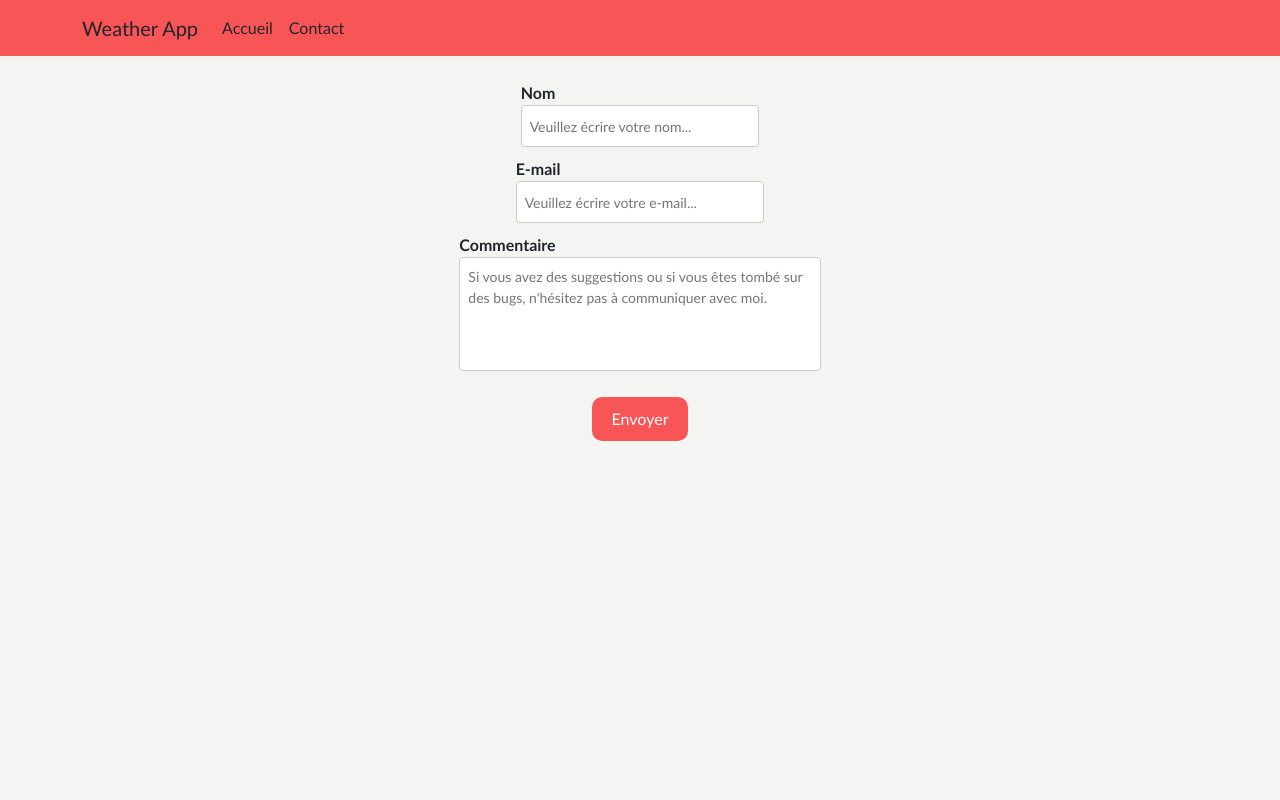
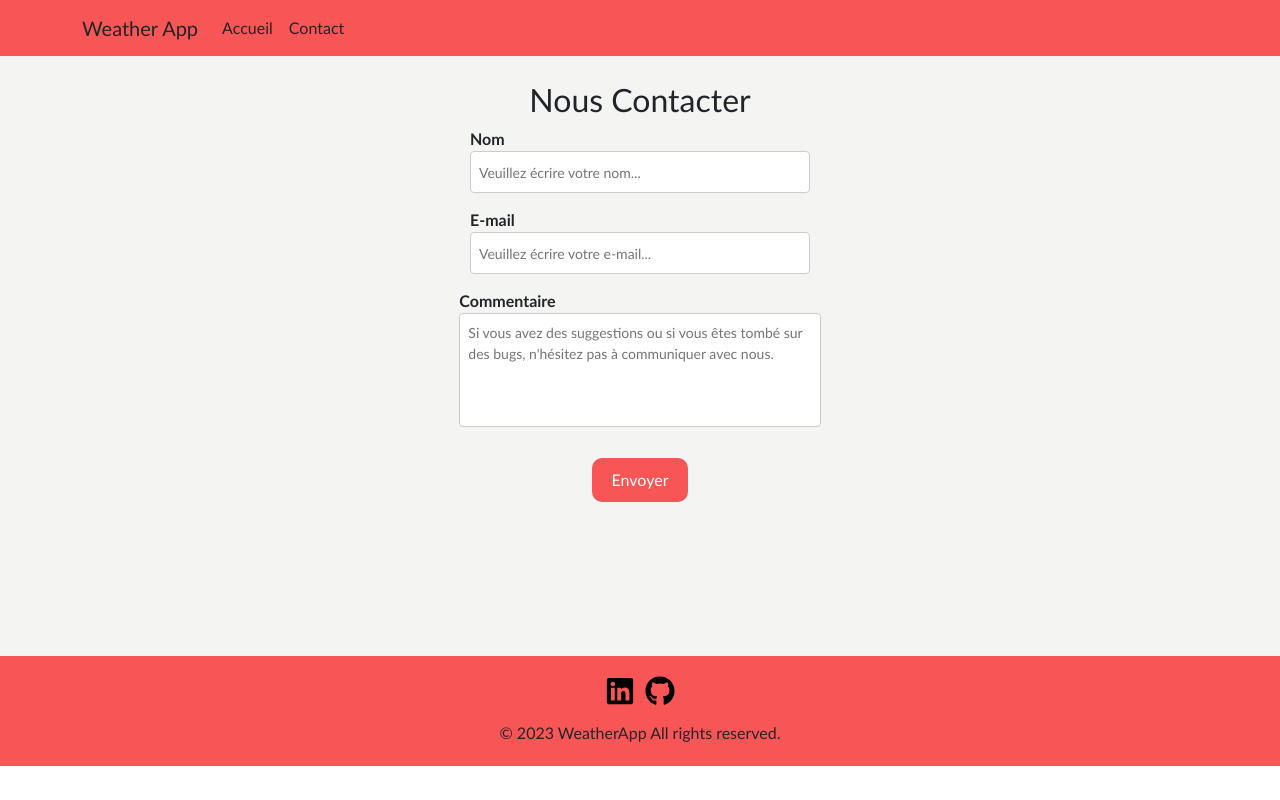
Before and after one commit to Radouane0/weather-app, a React (Create React App) app: page /contact in a window 1280 px wide. Shown: the top 800 px of the page. Built offline with nearby package versions, Linux system fonts and the light colour scheme.

Commit message:
quelsques modifs de style

```diff
--- a/src/index.scss
+++ b/src/index.scss
@@ -10,7 +10,7 @@ html, body, #root {
 
 .bg-main {
   background-color: #F4F4F3;
-  min-height: 156vh;
+  min-height: 600px;
 }
 
 .center {
--- a/src/pages/Contact/Contact.js
+++ b/src/pages/Contact/Contact.js
@@ -44,7 +44,8 @@ const Contact = () => {
 
   return (
     <form onSubmit={handleSubmit} className="contact-form">
-      <div>
+      <h2>Nous Contacter</h2>
+      <div className="name">
         <label htmlFor="name">Nom</label>
         <input
           type="text"
@@ -56,7 +57,7 @@ const Contact = () => {
           required
         />
       </div>
-      <div>
+      <div className="email">
         <label htmlFor="email">E-mail</label>
         <input
           type="email"
@@ -77,7 +78,7 @@ const Contact = () => {
           onChange={handleChange}
           rows="4"
           cols={25}
-          placeholder="Si vous avez des suggestions ou si vous êtes tombé sur des bugs, n'hésitez pas à communiquer avec moi."
+          placeholder="Si vous avez des suggestions ou si vous êtes tombé sur des bugs, n'hésitez pas à communiquer avec nous."
           required
           style={{ resize: "none" }}
         />
--- a/src/pages/Contact/Contact.scss
+++ b/src/pages/Contact/Contact.scss
@@ -8,6 +8,14 @@
 
     .form-group {
       margin-bottom: 20px;
+    }
+
+    .name {
+      width: 85%;
+    }
+
+    .email {
+      width: 85%;
     }
 
     label {
@@ -21,7 +29,7 @@
       padding: 8px;
       border: 1px solid #ccc;
       border-radius: 4px;
-      margin-bottom: 10px;
+      margin-bottom: 15px;
     }
 
     ::placeholder {
```
